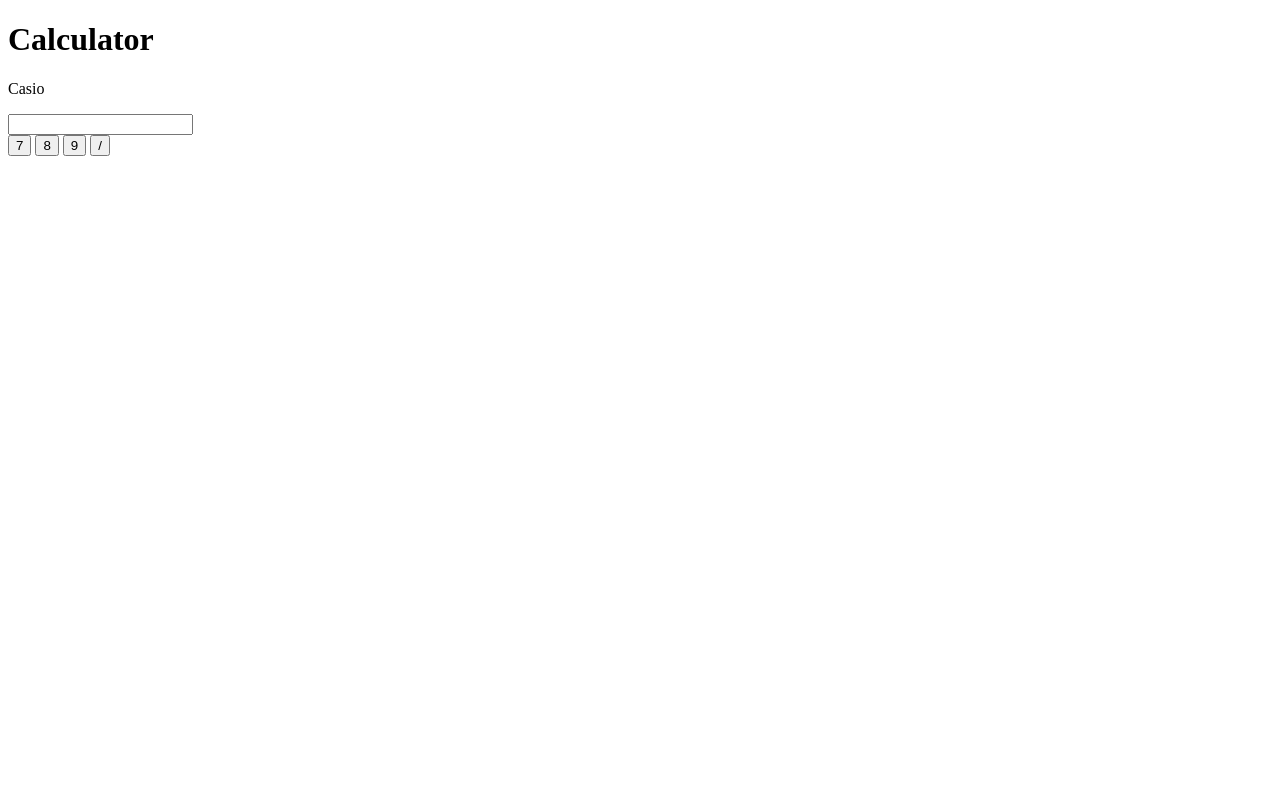
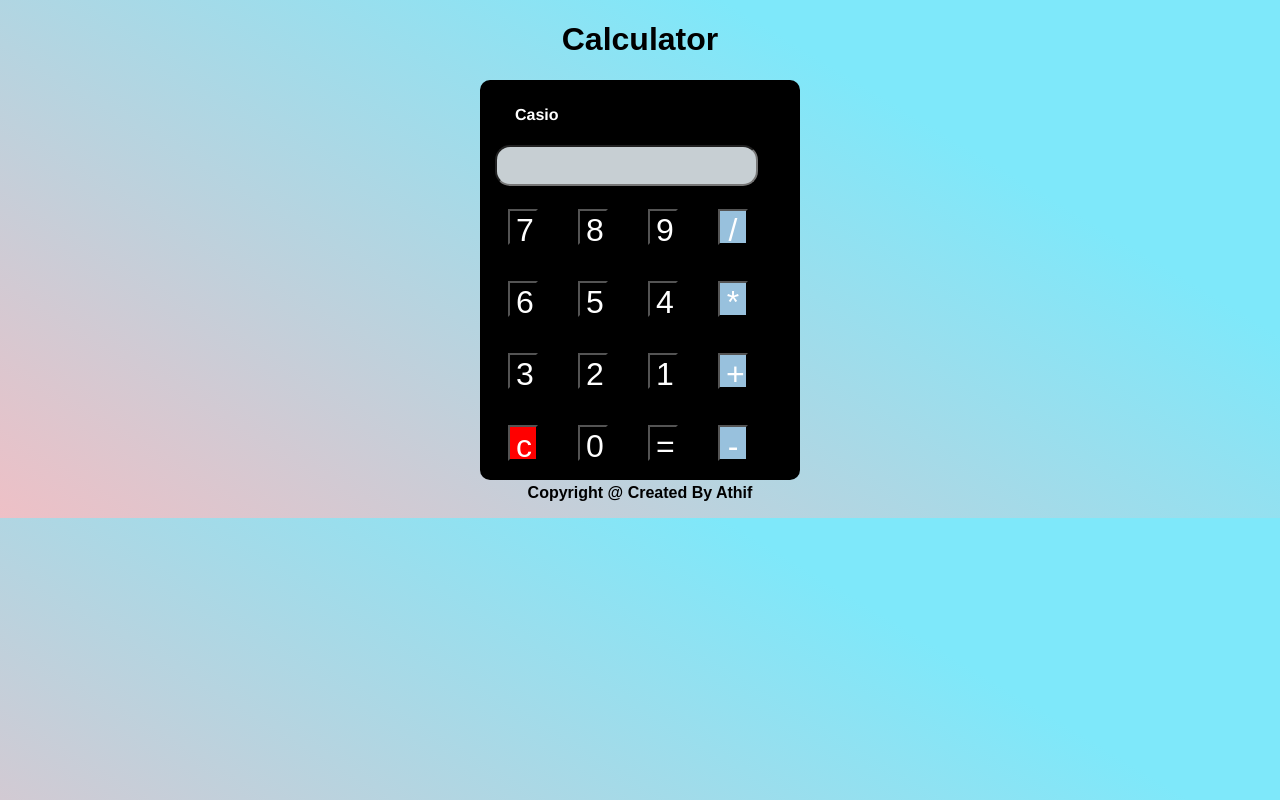
Before and after one commit to athifbinu/Learn-Javascript, a plain HTML site: page project2/calculator.html in a window 1280 px wide. Drawn offline with Linux system fonts and the light colour scheme.

Commit message:
Btn clicked add in js

```diff
--- a/project2/calculator.css
+++ b/project2/calculator.css
@@ -3,6 +3,7 @@ body
 {
     background-color: #eec0c6;
     background-image: linear-gradient(31deg, #eec0c6 0%, #7ee8fa 74%);
+    overflow: hidden;
 
 }
 
@@ -17,7 +18,7 @@ body
 .container
 {
     width: 300px;
-    height: 350px;
+    height: 380px;
     background-color: black;
     margin: auto;
     padding: 10px;
@@ -31,12 +32,62 @@ body
     margin-left: 25px;
 
 
+
 }
 #screen
 {
-    height: 45px;
+    height: 35px;
     border-radius: 15px;
     width: 255px;
     margin: 5px;
     font-size: 4rem;
+    text-align: right;
+    font-size: 25px;
+    background-color: #c7cfd3;
 }
+.button-number
+{
+    background-color: black;
+    color: #ffff;
+    width: 30px;
+    height: 36px;
+    font-size: 2rem;
+    margin: 18px;
+    border-radius: 8px white;
+
+}
+.button-clear
+{
+    background-color: red;
+    color: #fff;
+    width: 30px;
+    height: 36px;
+    font-size: 2rem;
+    margin: 18px;
+    border-radius: 8px white;
+}
+.opertor-button
+{
+    background-color: #98c1dd;
+    color: #ffff;
+    width: 30px;
+    height: 36px;
+    font-size: 2rem;
+    margin: 18px;
+    border-radius: 8px white;
+}
+.button-number:hover
+{
+    border: 2px solid yellowgreen;
+}
+
+
+
+
+.Copyright
+{
+    text-align: center;
+    font-weight: bold;
+    font-family: sans-serif;
+    margin-top: 4px;
+}
--- a/project2/calculator.html
+++ b/project2/calculator.html
@@ -5,7 +5,7 @@
     <meta http-equiv="X-UA-Compatible" content="IE=edge">
     <meta name="viewport" content="width=device-width, initial-scale=1.0">
     <title>Calculator</title>
-    <link rel="stylesheet" href="prroject.css">
+    <link rel="stylesheet" href="calculator.css">
 </head>
 <body>
 
@@ -15,15 +15,33 @@
         <p class="casio">Casio</p>
         <input type="text" id="screen">
         <br>
-        <input class="button-number" type="button" value="7">
+        <input class="button-number" type="button" value="7" onclick="Btnclick(value)">
         <input class="button-number" type="button" value="8">
         <input class="button-number" type="button" value="9">
-        <input class="button-operator" type="button" value="/">
+        <input class="opertor-button" type="button" value="/">
+
+        <input class="button-number" type="button" value="6">
+        <input class="button-number" type="button" value="5">
+        <input class="button-number" type="button" value="4">
+        <input class="opertor-button" type="button" value="*">
+
+
+        <input class="button-number" type="button" value="3">
+        <input class="button-number" type="button" value="2">
+        <input class="button-number" type="button" value="1">
+        <input class="opertor-button" type="button" value="+">
+
+        <input class="button-clear" type="button" value="c">
+        <input class="button-number" type="button" value="0">
+        <input class="button-number" type="button" value="=">
+        <input class="opertor-button" type="button" value="-">
 
     </div>
 
 
+    <p class="Copyright">Copyright @ Created By Athif</p>
+
 
 </body>
-<script src="project2.js"></script>
+<script src="calculator.js"></script>
 </html>
--- a/project2/calculator.js
+++ b/project2/calculator.js
@@ -1,57 +1,8 @@
-// let msg = "HELLO ATHIF";
+var screen = document.getElementById('screen');
 
 
-// result=msg.toLowerCase();
-
-// console.log(result);
-
-// let a=100;
-
-// if(a==50){
-//     console.log("true");
-// }
-// else{
-//     console.log("false");
-// }
+function Btnclick(value){
+    screen.value=value;
 
 
-// let a = 50;
-
-// console.log(a != 2); not equalt operator
-
-
-//  const globelPlayer=[
-//         {
-//                name:"athif",
-//               age:12,
-//                place:"malapuram",
-//           },
-//         {
-//           name:"bilale",
-//           age:20,
-//         place:"caicurt",
-//          },
-//          {
-//            name:"bilale",
-//            age:20,
-//            place:"caicurt",
-//          }
-
-
-
-//      ];
-
-
-//      const newarry=globelPlayer.filter((find)=>find.age===20);
-
-//      console.log(newarry);
-
-const hello = [10,20];
-
-
-const result = hello.reduce((totel,curentvalue)=>{
-    return totel+curentvalue;
-
-})
-
-console.log(result);
+}
```
